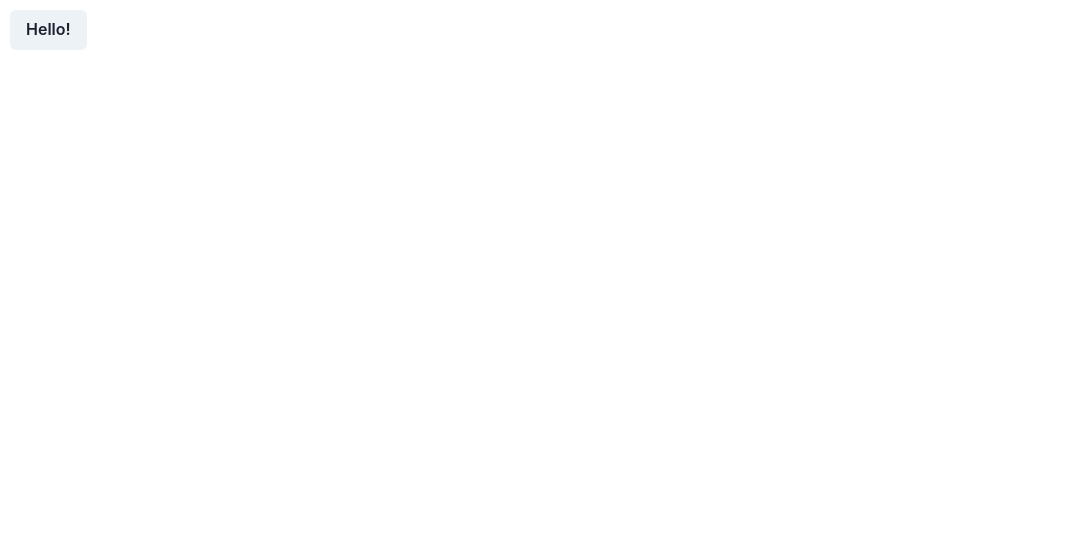
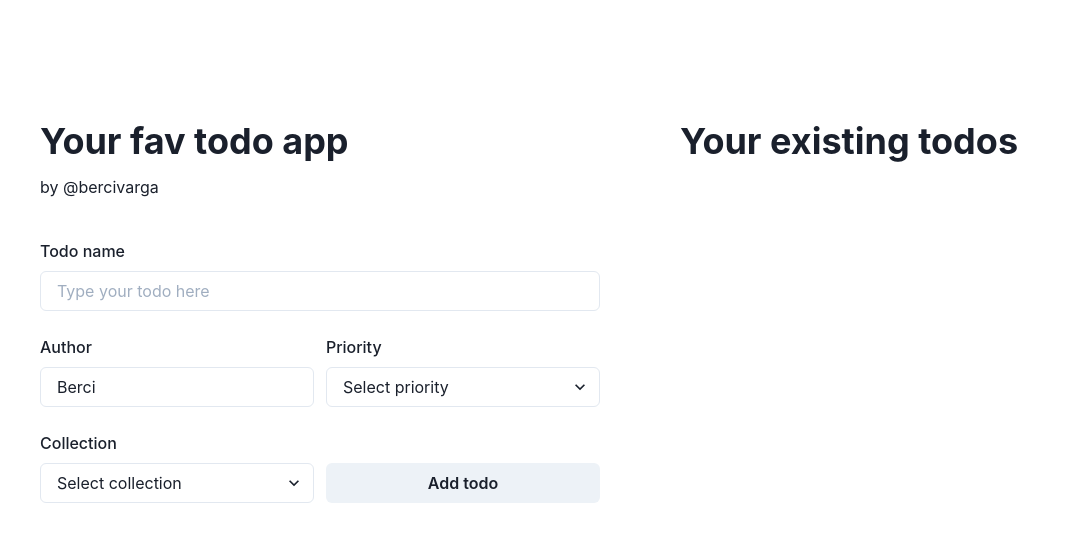
Before and after one commit to bercivarga/todo-poc, a React (Create React App) app: page / in a window 1280 px wide. Shown: the top 542 px of the page, without its empty margins (0-1070 px from the left). Built offline with nearby package versions, Linux system fonts and the light colour scheme.

Commit message:
add todo creator component

```diff
--- a/src/App.tsx
+++ b/src/App.tsx
@@ -1,13 +1,20 @@
 import React from 'react';
-import { Box, Button } from "@chakra-ui/react";
+import { Container, Flex } from "@chakra-ui/react";
+import TodoCreator from "./components/TodoCreator";
+import TodoList from "./components/TodoList";
 
 function App() {
   return (
-      <Box
-        margin={'10px'}
-      >
-        <Button>Hello!</Button>
-      </Box>
+      <Container maxW={'container.xl'} p={0}>
+        <Flex
+          h={{ base: 'auto', md: '100vh' }}
+          py={[0, 10, 20]}
+          direction={{ base: 'column-reverse', md: 'row' }}
+        >
+          <TodoCreator />
+          <TodoList />
+        </Flex>
+      </Container>
   );
 }
 
--- /dev/null
+++ b/src/components/TodoCreator.tsx
@@ -0,0 +1,76 @@
+import React from 'react'
+import {
+  FormControl,
+  FormLabel,
+  GridItem,
+  Heading,
+  SimpleGrid,
+  Text,
+  Input,
+  Select,
+  Button,
+  VStack,
+  useBreakpointValue,
+} from "@chakra-ui/react";
+
+enum Priority {
+  low,
+  medium,
+  high
+}
+
+enum Collection {
+  personal,
+  work,
+  other
+}
+
+export default function TodoCreator(): JSX.Element {
+  const colSpan = useBreakpointValue({base: 2, md: 1})
+
+  return (
+    <VStack w="full" h="full" p={10} spacing={10} alignItems="flex-start">
+      <VStack spacing={3} alignItems={'flex-start'}>
+        <Heading variant={'h1'}>Your fav todo app</Heading>
+        <Text>by @bercivarga</Text>
+      </VStack>
+      <SimpleGrid columns={2} columnGap={3} rowGap={6}>
+        <GridItem colSpan={2}>
+          <FormControl>
+            <FormLabel>Todo name</FormLabel>
+            <Input placeholder={'Type your todo here'} />
+          </FormControl>
+        </GridItem>
+        <GridItem colSpan={colSpan}>
+          <FormControl>
+            <FormLabel>Author</FormLabel>
+            <Input placeholder={'Your name'} defaultValue={'Berci'} />
+          </FormControl>
+        </GridItem>
+        <GridItem colSpan={colSpan}>
+          <FormControl>
+            <FormLabel>Priority</FormLabel>
+            <Select placeholder={'Select priority'} >
+              <option value={Priority.low}>🟢 Low</option>
+              <option value={Priority.medium}>🟠 Medium</option>
+              <option value={Priority.high}>🔴 High</option>
+            </Select>
+          </FormControl>
+        </GridItem>
+        <GridItem colSpan={colSpan}>
+          <FormControl>
+            <FormLabel>Collection</FormLabel>
+            <Select placeholder={'Select collection'} >
+              <option value={Collection.personal}>Personal</option>
+              <option value={Collection.work}>Work</option>
+              <option value={Collection.other}>Other</option>
+            </Select>
+          </FormControl>
+        </GridItem>
+        <GridItem colSpan={colSpan} alignSelf={'end'}>
+          <Button w={'full'}>Add todo</Button>
+        </GridItem>
+      </SimpleGrid>
+    </VStack>
+  )
+}
--- /dev/null
+++ b/src/components/TodoList.tsx
@@ -0,0 +1,10 @@
+import React from 'react'
+import { Heading, VStack } from "@chakra-ui/react";
+
+export default function TodoList(): JSX.Element {
+  return (
+      <VStack w="full" h="full" p={10} spacing={10} alignItems="flex-start">
+        <Heading>Your existing todos</Heading>
+      </VStack>
+  )
+}
```
